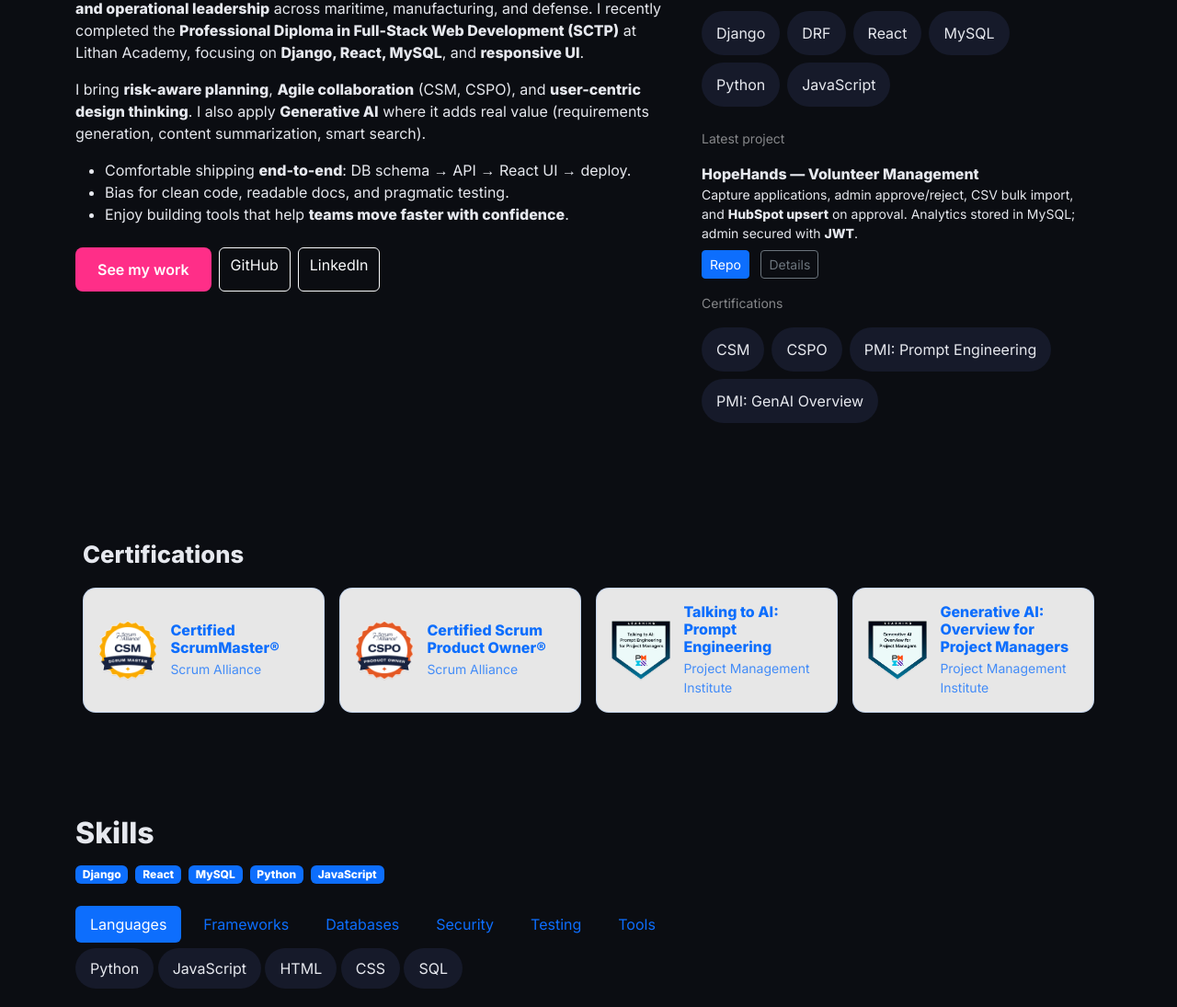
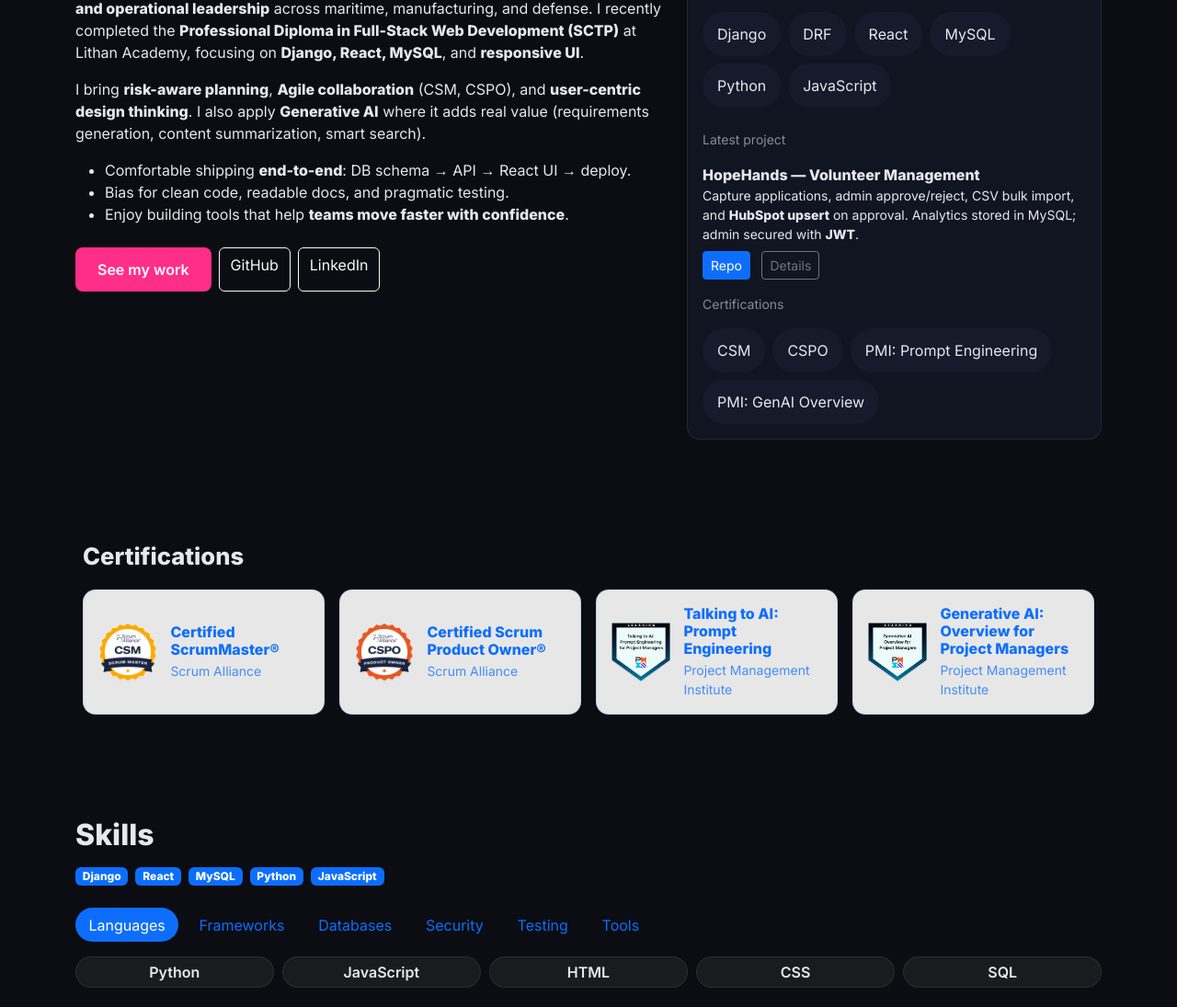
Before and after one commit to DdJunaidi/portfolio, a plain HTML site: page index.html in a window 1280 px wide. Shown: the part 665-1760 px from the top of the page at 92% size. Drawn offline with nearby package versions, Linux system fonts and the light colour scheme; a script that the page names is missing.

Commit message:
updating css for skills & quick facts section

```diff
--- a/assets/style.css
+++ b/assets/style.css
@@ -33,7 +33,6 @@ body {
   text-align: center;
 }
 
-/* Certificate section for badge */
 .section-certifications { padding: 4rem 1rem; }
 .section-certifications .section-title { margin: 0 0 1.25rem; font-size: clamp(1.25rem, 2vw, 1.75rem); }
 
@@ -79,8 +78,6 @@ body {
 .cert-meta strong { display: block; font-size: 1rem; line-height: 1.2; }
 .cert-meta small { display: block; opacity: .75; margin-top: .15rem; }
 
-
-/* Abit of transition for the About page */
 .fade-in-up {
   opacity: 0;
   transform: translateY(30px);
@@ -92,7 +89,6 @@ body {
   transform: translateY(0);
 }
 
-/* email me button for Contact */
 .btn-accent {
   background-color: var(--accent);
   color: #fff;
@@ -111,3 +107,48 @@ body {
   color: #fff;
   transform: translateY(-2px);
 }
+
+#skills h5 { font-weight: 700; opacity: .9; }
+
+/* ──────────────────────────────────────────────────────────────
+   SKILLS SECTION (for <section id="skills">…</section>)
+   Maps to:
+   - <div class="skills-grid"> inside each tab-pane (skills layout)
+   - <span class="pill"> items inside the skills grid (category chips)
+   - <ul class="nav nav-pills"> tabs above the grids (category tabs)
+   ────────────────────────────────────────────────────────────── */
+
+/* Grid layout for the lists of skills inside each tab-pane:
+   index.html → <div class="skills-grid"> … <span class="pill">… */
+.skills-grid {
+  display: grid;
+  grid-template-columns: repeat(auto-fill, minmax(180px, 1fr));
+  gap: .6rem;
+}
+
+/* Skills-specific pill styling (does NOT change pills elsewhere):
+   index.html → <section id="skills"> … <span class="pill">… */
+#skills .pill {
+  display: inline-block;
+  padding: .5rem .8rem;      /* tighter than global .pill */
+  border-radius: 999px;
+  background: rgba(255,255,255,.06);
+  border: 1px solid rgba(255,255,255,.08);
+  font-weight: 600;
+  text-align: center;
+  line-height: 1;
+}
+
+/* Tab buttons for the category switcher:
+   index.html → <ul class="nav nav-pills"> … <button class="nav-link"> */
+.nav-pills .nav-link {
+  border-radius: 999px;
+  padding: .4rem .9rem;
+}
+
+/* Quick facts card (About section) */
+.card-quickfacts{
+  background:#111522;
+  border:1px solid rgba(255,255,255,.08);
+  border-radius:14px;
+}
```
